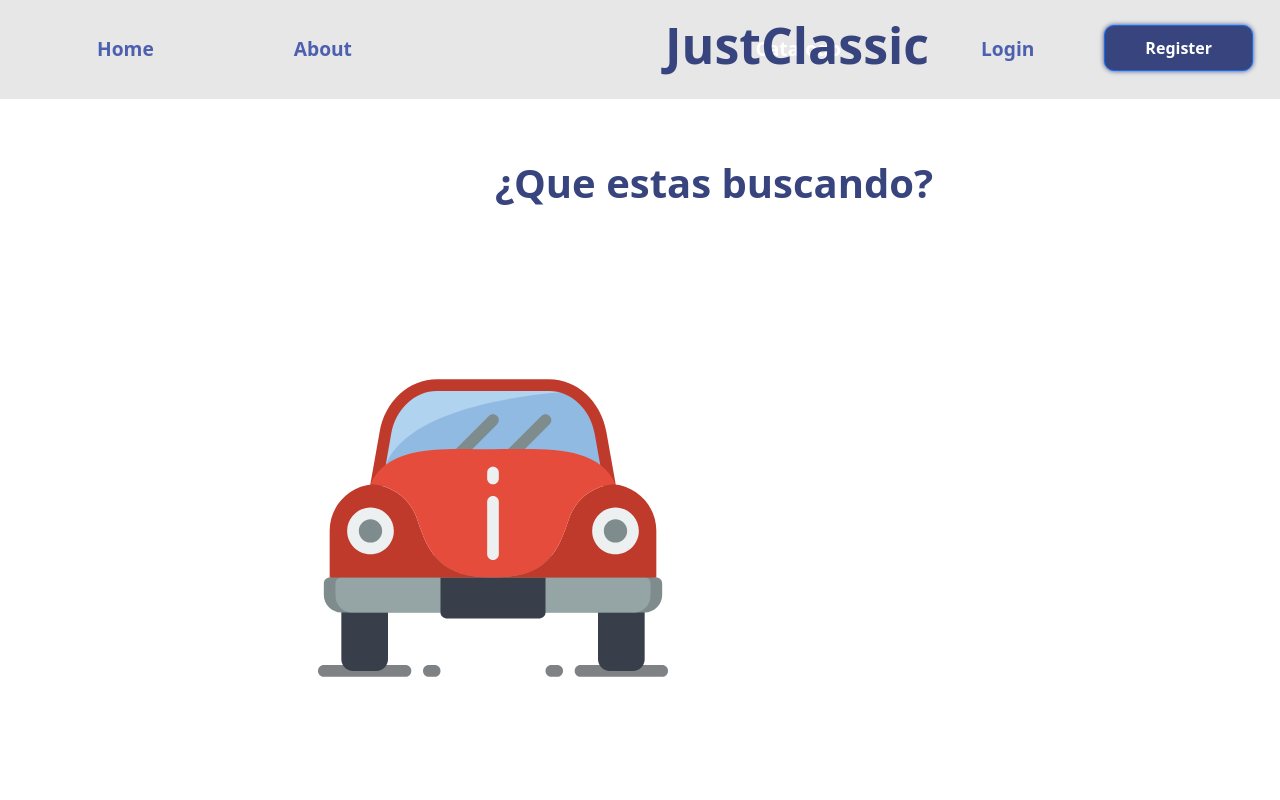
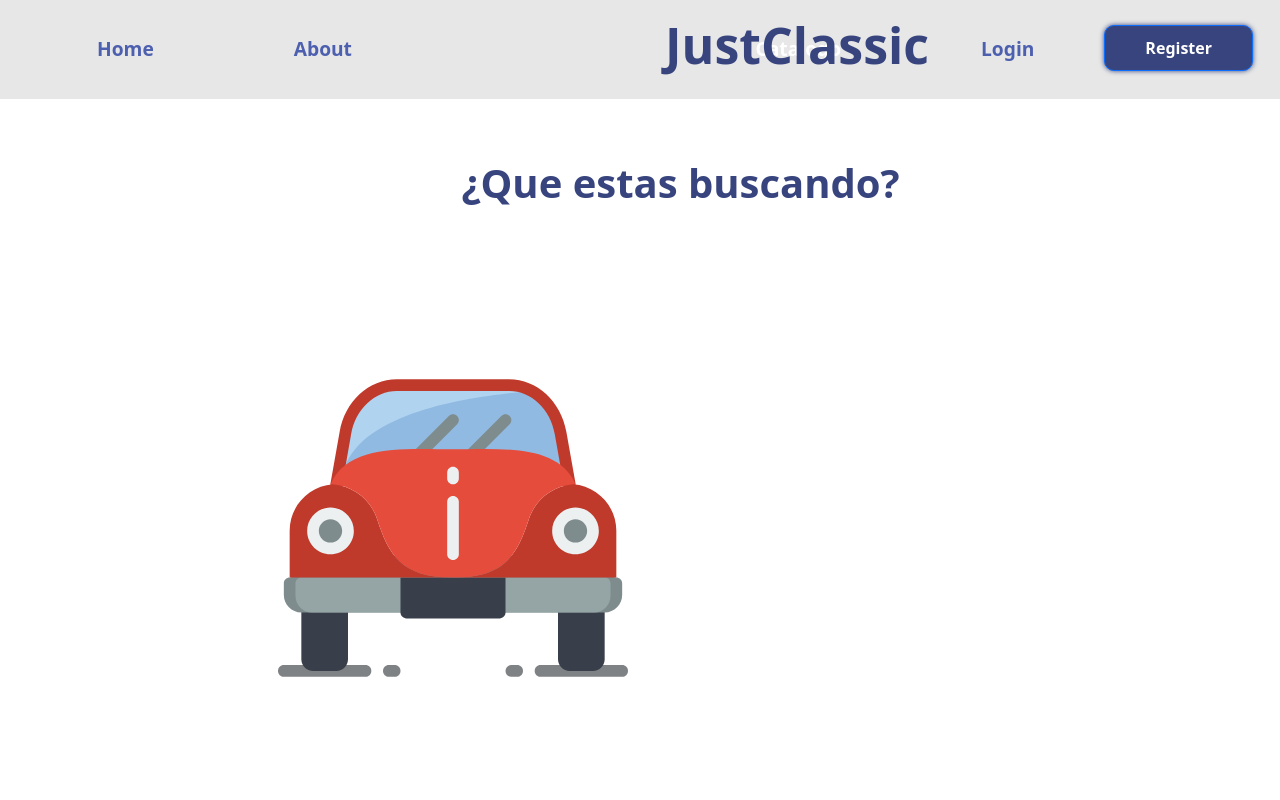
Before and after one commit to AdriaOllero/JustClassic, an Angular app: page /catalogoEleccion in a window 1280 px wide. Shown: the top 800 px of the page. Built offline with nearby package versions, Linux system fonts and the light colour scheme.

Commit message:
Detalles

```diff
--- a/src/app/about/about.component.scss
+++ b/src/app/about/about.component.scss
@@ -2,7 +2,6 @@
     background-image: url(../../assets/mercedes2.jpg);
     background-repeat: no-repeat;
     width: 40%;
-    border-radius: 10px;
     background-size: cover;
 }
 
--- a/src/app/catalogoEleccion/catalogoEleccion.component.scss
+++ b/src/app/catalogoEleccion/catalogoEleccion.component.scss
@@ -5,7 +5,7 @@
 h1 {
   font-weight: bolder;
   color: #37447e;
-  margin-left: 37%;
+  margin-left: 34%;
   margin-top: 60px;
 }
 .imgCoche {
@@ -13,7 +13,7 @@ h1 {
   height: 350px;
   float: left;
   margin-top: 130px;
-  margin-left: 220px;
+  margin-left: 180px;
 
 }
 .imgMoto {
```
Also changed, not shown: src/app/footer/footer.component.html (line endings or trailing spaces), src/app/footer/footer.component.scss (line endings or trailing spaces).
